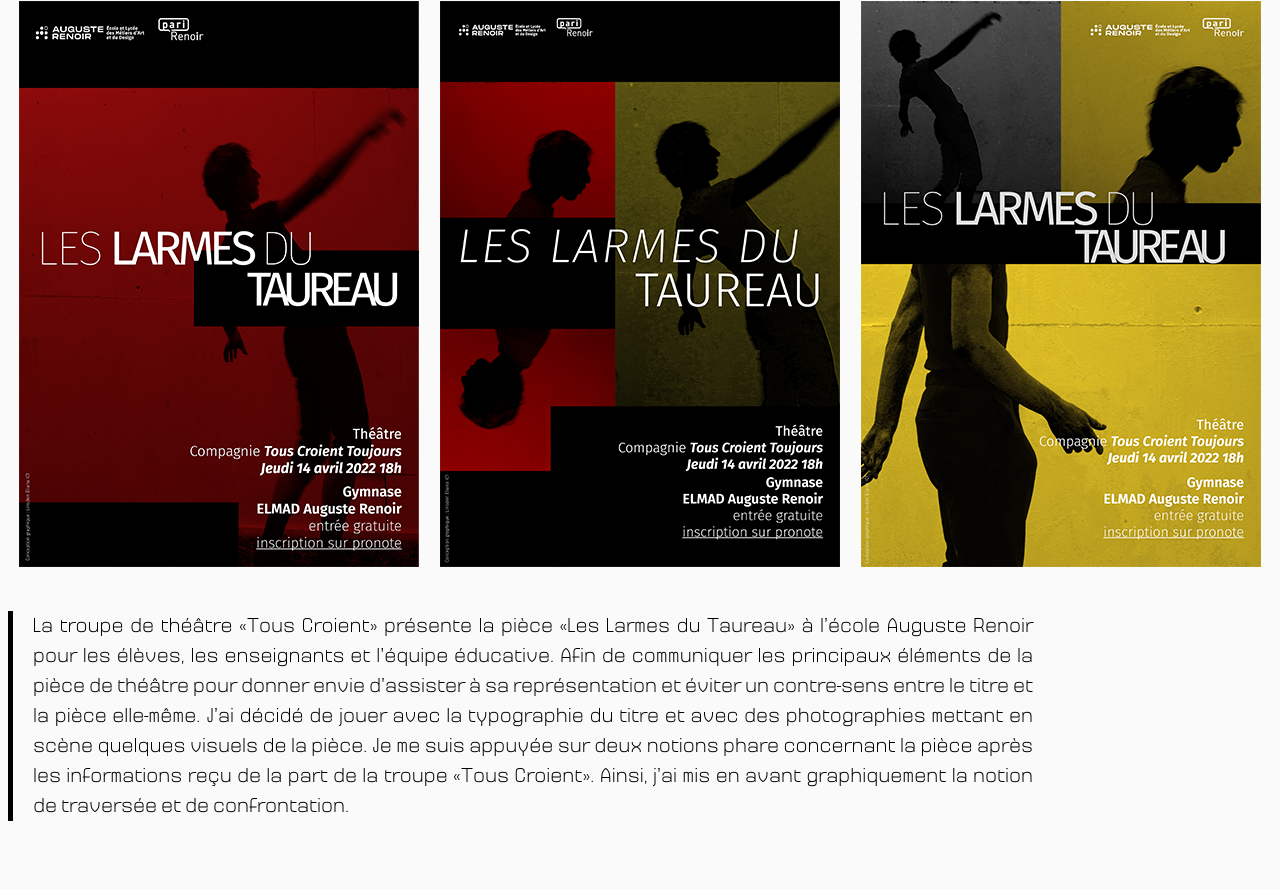
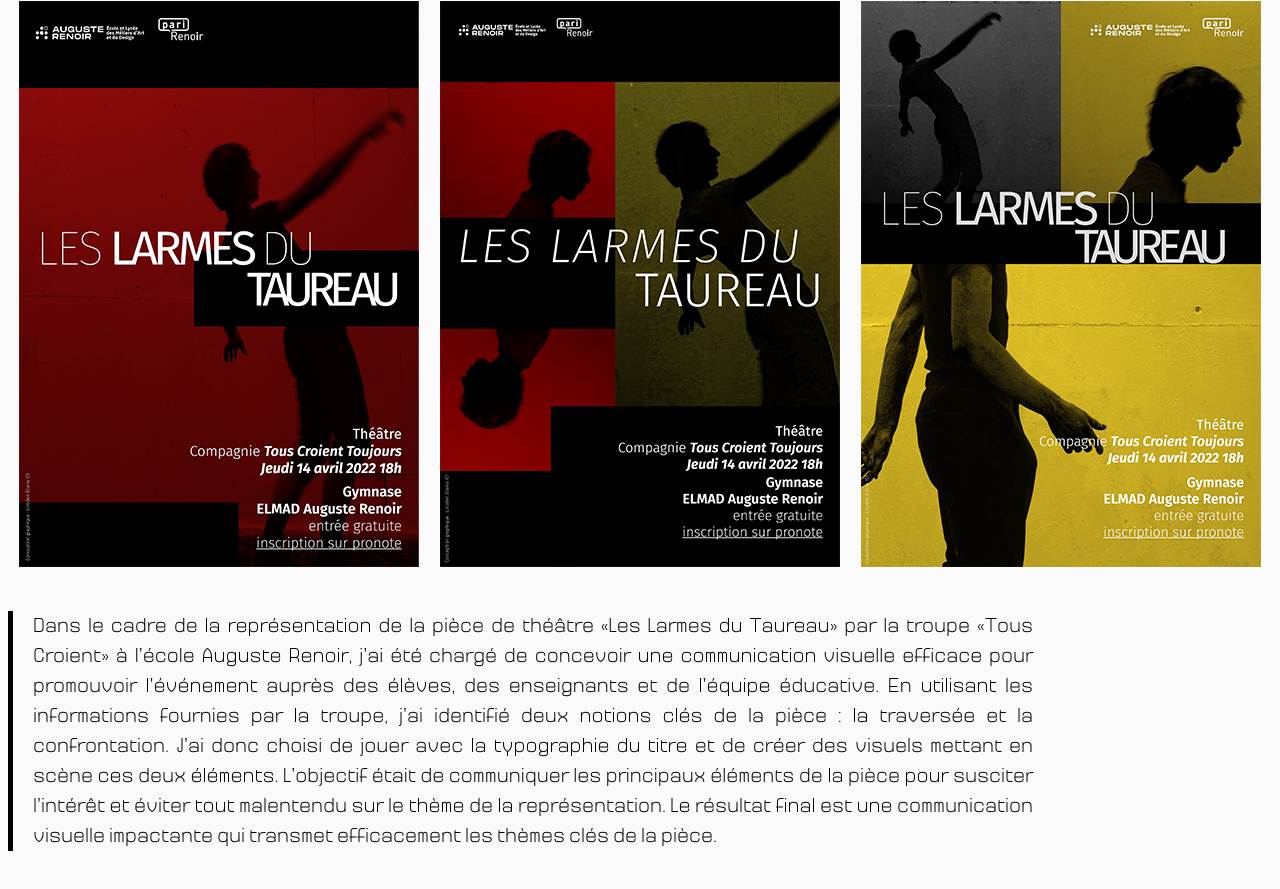
Before and after one commit to ama-concept-and-design/ama-concept-and-design.github.io, a plain HTML site: page 01_leslarmesdutaureau.html in a window 1280 px wide. Shown: the part 295-1184 px from the top of the page. Drawn offline with Linux system fonts and the light colour scheme; a web font is replaced by a local one.

Commit message:
Add files via upload

```diff
--- a/01_leslarmesdutaureau.html
+++ b/01_leslarmesdutaureau.html
@@ -37,7 +37,8 @@
             <section id="about_porfolio" class="main-section">
                 <div class="wrapper_portfolio">
                 <p class="about__description">
-                    La troupe de théâtre «Tous Croient» présente la pièce «Les Larmes du Taureau» à l’école Auguste Renoir pour les élèves, les enseignants et l’équipe éducative. Afin de communiquer les principaux éléments de la pièce de théâtre pour donner envie d’assister à sa représentation et éviter un contre-sens entre le titre et la pièce elle-même. J’ai décidé de jouer avec la typographie du titre et avec des photographies mettant en scène quelques visuels de la pièce. Je me suis appuyée sur deux notions phare concernant la pièce après les informations reçu de la part de la troupe «Tous Croient». Ainsi, j’ai mis en avant graphiquement la notion de traversée et de confrontation.
+                    Dans le cadre de la représentation de la pièce de théâtre «Les Larmes du Taureau» par la troupe «Tous Croient» à l’école Auguste Renoir, j’ai été chargé de concevoir une communication visuelle efficace pour promouvoir l’événement auprès des élèves, des enseignants et de l’équipe éducative. En utilisant les informations fournies par la troupe, j’ai identifié deux notions clés de la pièce : la traversée et la confrontation. J’ai donc choisi de jouer avec la typographie du titre et de créer des visuels mettant en scène ces deux éléments. L’objectif était de communiquer les principaux éléments de la pièce pour susciter l’intérêt et éviter tout malentendu sur le thème de la représentation. Le résultat final est une communication visuelle impactante qui transmet efficacement les thèmes clés de la pièce.
+
 
                 </p>
     </main>
```
